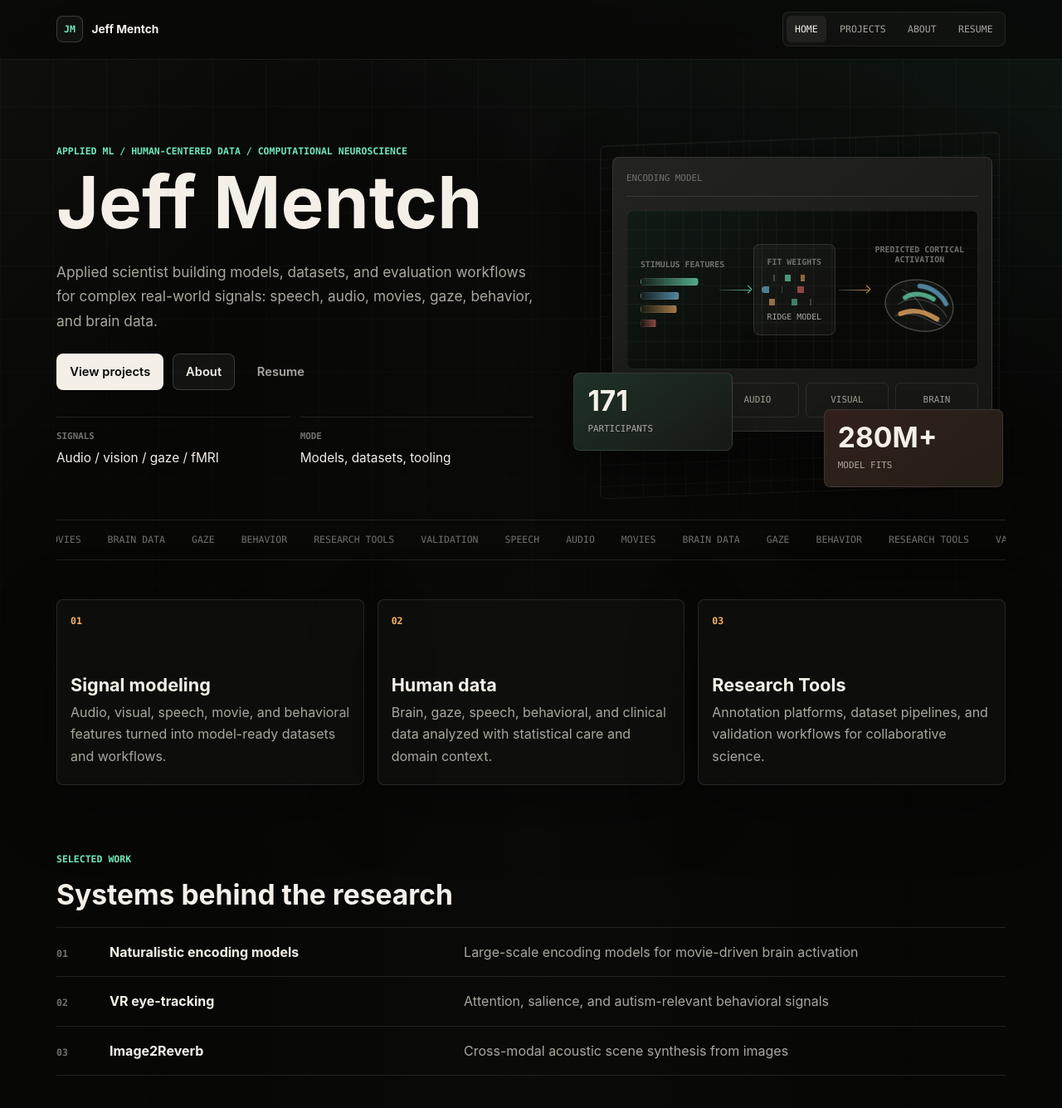
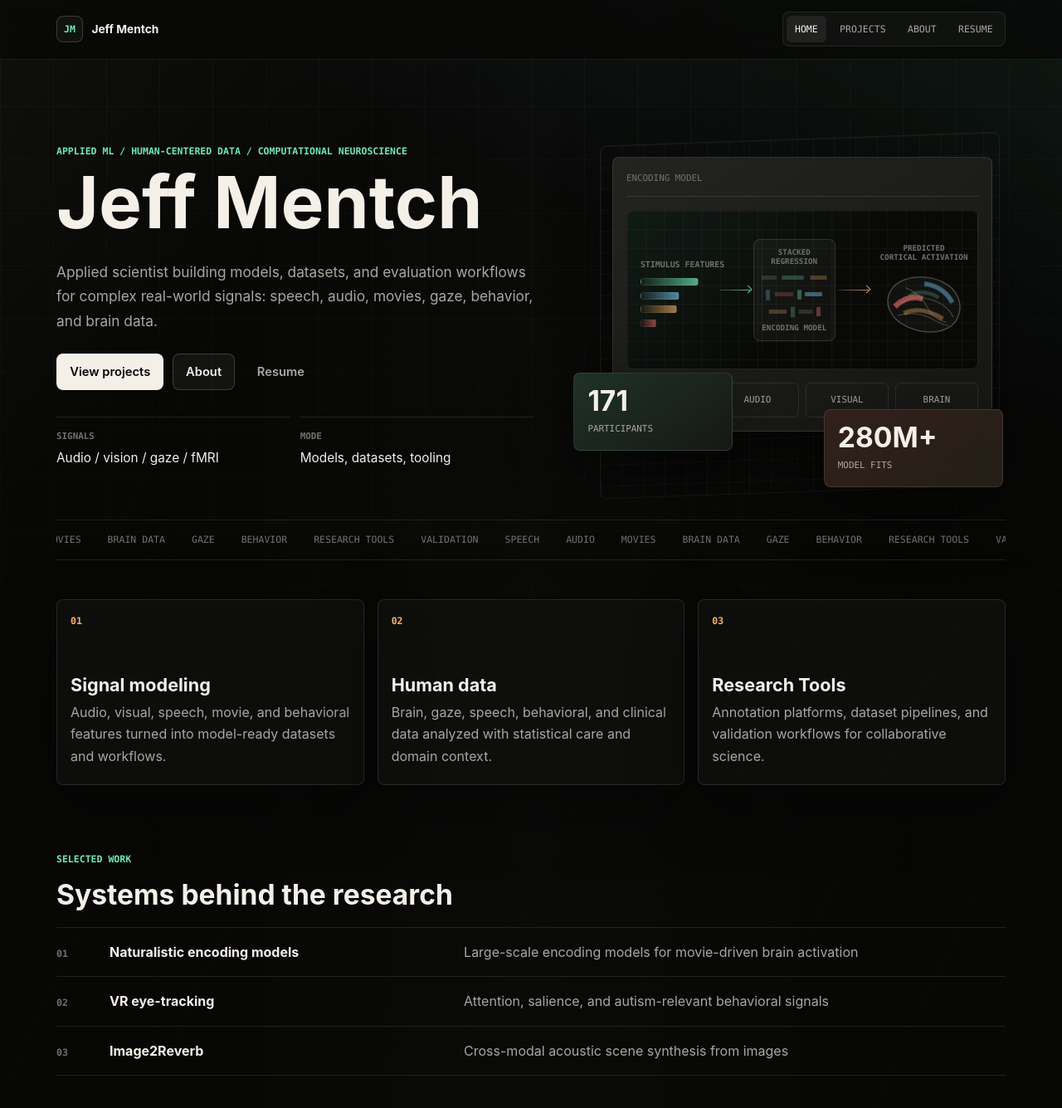
Before and after one commit to jsmentch/jsmentch.github.io, a Jekyll site: the page built from index.md, in a window 1280 px wide and 1400 px high. Shown: the top 1335 px of the window at 83% size. Built offline with Jekyll 4.4.1, drawn with Linux system fonts in a browser that asks for light colours.

Commit message:
Enhance homepage encoding model graphic animations.
Restructure the center panel as stacked regression weights with flat-ended marks, add a red cortical activation arc, strengthen pulse animations, and fix label clipping.

```diff
--- a/_layouts/home.html
+++ b/_layouts/home.html
@@ -31,7 +31,7 @@ layout: default
           <div class="instrument-topline">
             <span>encoding model</span>
           </div>
-          <div class="encoding-diagram">
+          <div class="encoding-diagram" role="img" aria-label="Animated schematic of an encoding model converting stimulus features into fitted weights and predicted cortical activation.">
             <div class="feature-stack">
               <span class="diagram-label">stimulus features</span>
               <span class="feature-band feature-band-a"></span>
@@ -41,15 +41,31 @@ layout: default
             </div>
             <span class="pipeline-link pipeline-link-a"></span>
             <div class="model-node">
-              <span class="diagram-label">fit weights</span>
-              <span class="matrix-row matrix-row-a"></span>
-              <span class="matrix-row matrix-row-b"></span>
-              <span class="matrix-row matrix-row-c"></span>
-              <small>ridge model</small>
+              <span class="diagram-label diagram-label--node">stacked regression</span>
+              <div class="weight-matrix" aria-hidden="true">
+                <div class="weight-row">
+                  <span class="weight-mark weight-mark--horizontal weight-mark--gray"></span>
+                  <span class="weight-mark weight-mark--horizontal weight-mark--teal"></span>
+                  <span class="weight-mark weight-mark--horizontal weight-mark--orange"></span>
+                </div>
+                <div class="weight-row">
+                  <span class="weight-mark weight-mark--vertical weight-mark--blue"></span>
+                  <span class="weight-mark weight-mark--horizontal weight-mark--red"></span>
+                  <span class="weight-mark weight-mark--vertical weight-mark--teal"></span>
+                  <span class="weight-mark weight-mark--horizontal weight-mark--blue"></span>
+                </div>
+                <div class="weight-row">
+                  <span class="weight-mark weight-mark--horizontal weight-mark--orange"></span>
+                  <span class="weight-mark weight-mark--vertical weight-mark--green"></span>
+                  <span class="weight-mark weight-mark--horizontal weight-mark--gray"></span>
+                  <span class="weight-mark weight-mark--vertical weight-mark--red"></span>
+                </div>
+              </div>
+              <span class="diagram-label diagram-label--node">encoding model</span>
             </div>
             <span class="pipeline-link pipeline-link-b"></span>
             <div class="cortex-output">
-              <span class="diagram-label diagram-label--stacked">predicted cortical<br>activation</span>
+              <span class="diagram-label diagram-label--stacked">predicted<br>cortical activation</span>
               <svg class="cortex-map" viewBox="0 0 180 128" role="presentation" focusable="false">
                 <path class="cortex-outline" d="M29 79 C19 57 30 33 55 24 C76 16 103 18 124 28 C151 41 161 68 151 91 C141 115 109 122 80 115 C56 109 38 99 29 79 Z"></path>
                 <path class="cortex-fold" d="M50 66 C68 53 89 54 110 62 C126 68 137 79 143 91"></path>
@@ -58,6 +74,7 @@ layout: default
                 <path class="cortex-activation cortex-activation-a" d="M63 53 C78 43 100 45 117 56"></path>
                 <path class="cortex-activation cortex-activation-b" d="M54 84 C76 74 99 78 124 94"></path>
                 <path class="cortex-activation cortex-activation-c" d="M91 31 C112 33 132 46 141 65"></path>
+                <path class="cortex-activation cortex-activation-d" d="M38 72 C52 58 68 52 88 58"></path>
               </svg>
             </div>
           </div>
--- a/assets/css/main.css
+++ b/assets/css/main.css
@@ -117,14 +117,52 @@ body::after {
   }
 }
 
-@keyframes cortex-fit {
+@keyframes weight-pulse-y {
   0%,
   100% {
-    opacity: 0.42;
+    opacity: 0.35;
+    transform: scaleY(0.85);
+  }
+
+  45% {
+    opacity: 0.95;
+    transform: scaleY(1.12);
+  }
+
+  70% {
+    opacity: 0.55;
+    transform: scaleY(1);
+  }
+}
+
+@keyframes weight-pulse-x {
+  0%,
+  100% {
+    opacity: 0.35;
+    transform: scaleX(0.85);
   }
 
   50% {
-    opacity: 1;
+    opacity: 0.9;
+    transform: scaleX(1.15);
+  }
+}
+
+@keyframes activation-pulse {
+  0%,
+  100% {
+    opacity: 0.25;
+    stroke-width: 7;
+  }
+
+  45% {
+    opacity: 0.9;
+    stroke-width: 10;
+  }
+
+  75% {
+    opacity: 0.5;
+    stroke-width: 8;
   }
 }
 
@@ -602,7 +640,15 @@ img {
 .diagram-label--stacked {
   white-space: normal;
   text-align: center;
-  line-height: 1.25;
+  line-height: 1.2;
+  font-size: 0.58rem;
+}
+
+.diagram-label--node {
+  white-space: normal;
+  text-align: center;
+  line-height: 1.15;
+  font-size: 0.58rem;
 }
 
 .feature-band {
@@ -667,46 +713,132 @@ img {
 
 .model-node {
   display: grid;
-  gap: 0.42rem;
-  justify-items: center;
-  padding: 0.8rem 0.55rem;
+  gap: 0.35rem;
+  justify-items: stretch;
+  padding: 0.65rem 0.45rem 0.55rem;
   border: 1px solid rgba(244, 240, 232, 0.13);
   border-radius: var(--radius);
   background: rgba(255, 255, 255, 0.04);
 }
 
-.matrix-row {
+.weight-matrix {
+  display: grid;
+  gap: 0.38rem;
+  width: 100%;
+  min-height: 2.65rem;
+  padding: 0.1rem 0;
+}
+
+.weight-row {
+  display: flex;
+  align-items: center;
+  justify-content: center;
+  gap: 0.22rem;
+  width: 100%;
+  min-height: 0.85rem;
+}
+
+.weight-mark {
   display: block;
-  width: 100%;
-  height: 0.48rem;
-  border-radius: 999px;
-  background:
-    linear-gradient(90deg, transparent 0 18%, rgba(244, 240, 232, 0.22) 18% 20%, transparent 20% 36%, rgba(110, 231, 183, 0.62) 36% 44%, transparent 44% 60%, rgba(247, 178, 103, 0.52) 60% 66%, transparent 66%);
-}
-
-.matrix-row-b {
-  background:
-    linear-gradient(90deg, rgba(125, 211, 252, 0.55) 0 12%, transparent 12% 30%, rgba(244, 240, 232, 0.22) 30% 32%, transparent 32% 55%, rgba(239, 111, 108, 0.56) 55% 64%, transparent 64%);
-}
-
-.matrix-row-c {
-  background:
-    linear-gradient(90deg, transparent 0 12%, rgba(247, 178, 103, 0.56) 12% 20%, transparent 20% 45%, rgba(110, 231, 183, 0.5) 45% 54%, transparent 54% 74%, rgba(244, 240, 232, 0.2) 74% 76%, transparent 76%);
-}
-
-.model-node small {
-  color: var(--text-muted);
-  font-family: var(--font-mono);
-  font-size: 0.62rem;
-  letter-spacing: 0;
-  text-transform: uppercase;
+  flex: 0 0 auto;
+  border-radius: 0;
+  transform-origin: center;
+}
+
+.weight-mark--horizontal {
+  height: 0.34rem;
+  animation: weight-pulse-x 5.5s ease-in-out infinite;
+}
+
+.weight-mark--vertical {
+  width: 0.34rem;
+  animation: weight-pulse-y 6s ease-in-out infinite;
+}
+
+.weight-row:nth-child(1) .weight-mark--horizontal:nth-child(1) {
+  width: 24%;
+  animation-delay: 0s;
+}
+
+.weight-row:nth-child(1) .weight-mark--horizontal:nth-child(2) {
+  width: 38%;
+  animation-delay: 0.6s;
+}
+
+.weight-row:nth-child(1) .weight-mark--horizontal:nth-child(3) {
+  width: 28%;
+  animation-delay: 1.2s;
+}
+
+.weight-row:nth-child(2) .weight-mark--vertical:nth-child(1) {
+  height: 0.95rem;
+  animation-delay: 0.3s;
+}
+
+.weight-row:nth-child(2) .weight-mark--horizontal:nth-child(2) {
+  width: 32%;
+  animation-delay: 0.9s;
+}
+
+.weight-row:nth-child(2) .weight-mark--vertical:nth-child(3) {
+  height: 0.72rem;
+  animation-delay: 1.5s;
+}
+
+.weight-row:nth-child(2) .weight-mark--horizontal:nth-child(4) {
+  width: 26%;
+  animation-delay: 2.1s;
+}
+
+.weight-row:nth-child(3) .weight-mark--horizontal:nth-child(1) {
+  width: 30%;
+  animation-delay: 0.45s;
+}
+
+.weight-row:nth-child(3) .weight-mark--vertical:nth-child(2) {
+  height: 0.88rem;
+  animation-delay: 1.05s;
+}
+
+.weight-row:nth-child(3) .weight-mark--horizontal:nth-child(3) {
+  width: 22%;
+  animation-delay: 1.65s;
+}
+
+.weight-row:nth-child(3) .weight-mark--vertical:nth-child(4) {
+  height: 0.68rem;
+  animation-delay: 2.25s;
+}
+
+.weight-mark--teal {
+  background: rgba(110, 231, 183, 0.72);
+}
+
+.weight-mark--blue {
+  background: rgba(125, 211, 252, 0.68);
+}
+
+.weight-mark--orange {
+  background: rgba(247, 178, 103, 0.7);
+}
+
+.weight-mark--red {
+  background: rgba(239, 111, 108, 0.68);
+}
+
+.weight-mark--green {
+  background: rgba(110, 231, 183, 0.58);
+}
+
+.weight-mark--gray {
+  background: rgba(244, 240, 232, 0.28);
 }
 
 .cortex-output {
   display: grid;
   gap: 0.35rem;
   justify-items: center;
-  padding: 0.5rem 0.8rem 0.35rem 0;
+  padding: 0.45rem 0.25rem 0.35rem 0.1rem;
 }
 
 .cortex-map {
@@ -730,24 +862,29 @@ img {
 
 .cortex-activation {
   fill: none;
-  stroke-linecap: round;
-  stroke-width: 9;
+  stroke-linecap: butt;
+  stroke-width: 8;
   opacity: 0.55;
-  animation: cortex-fit 3.8s ease-in-out infinite;
+  animation: activation-pulse 6.5s ease-in-out infinite;
 }
 
 .cortex-activation-a {
-  stroke: rgba(110, 231, 183, 0.8);
+  stroke: rgba(110, 231, 183, 0.85);
 }
 
 .cortex-activation-b {
-  stroke: rgba(247, 178, 103, 0.74);
-  animation-delay: 0.65s;
+  stroke: rgba(247, 178, 103, 0.8);
+  animation-delay: 1s;
 }
 
 .cortex-activation-c {
-  stroke: rgba(125, 211, 252, 0.68);
-  animation-delay: 1.2s;
+  stroke: rgba(125, 211, 252, 0.75);
+  animation-delay: 2s;
+}
+
+.cortex-activation-d {
+  stroke: rgba(239, 111, 108, 0.72);
+  animation-delay: 3s;
 }
 
 .instrument-readout {
@@ -1878,6 +2015,17 @@ body.lightbox-active {
   .ticker-track {
     transform: none;
   }
+
+  .weight-mark,
+  .cortex-activation {
+    opacity: 0.75;
+    transform: none;
+  }
+
+  .feature-band {
+    opacity: 1;
+    transform: scaleX(1);
+  }
 }
 
 @media (max-width: 920px) {
@@ -1997,7 +2145,7 @@ body.lightbox-active {
   }
 
   .diagram-label,
-  .model-node small {
+  .diagram-label--node {
     display: none;
   }
 
```
